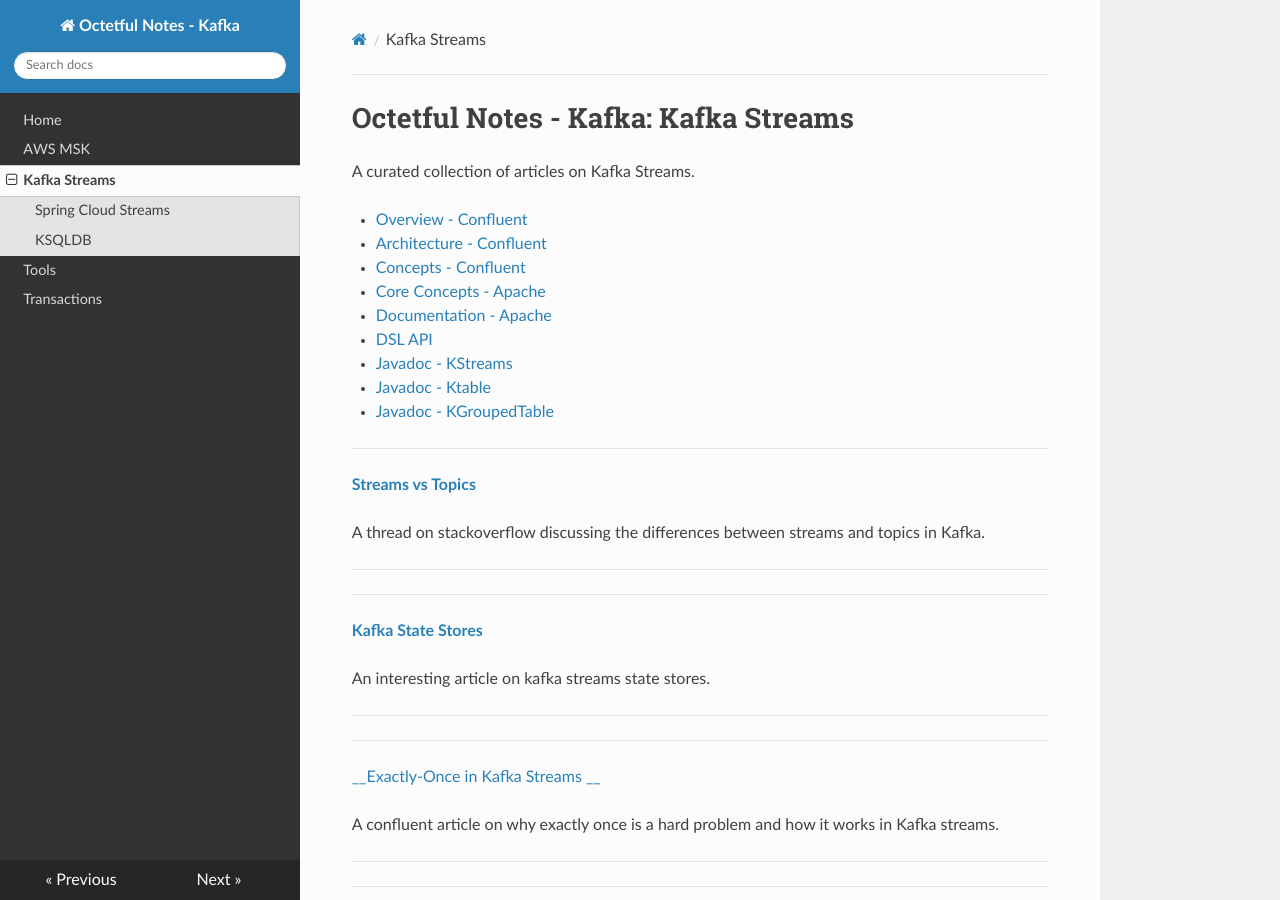
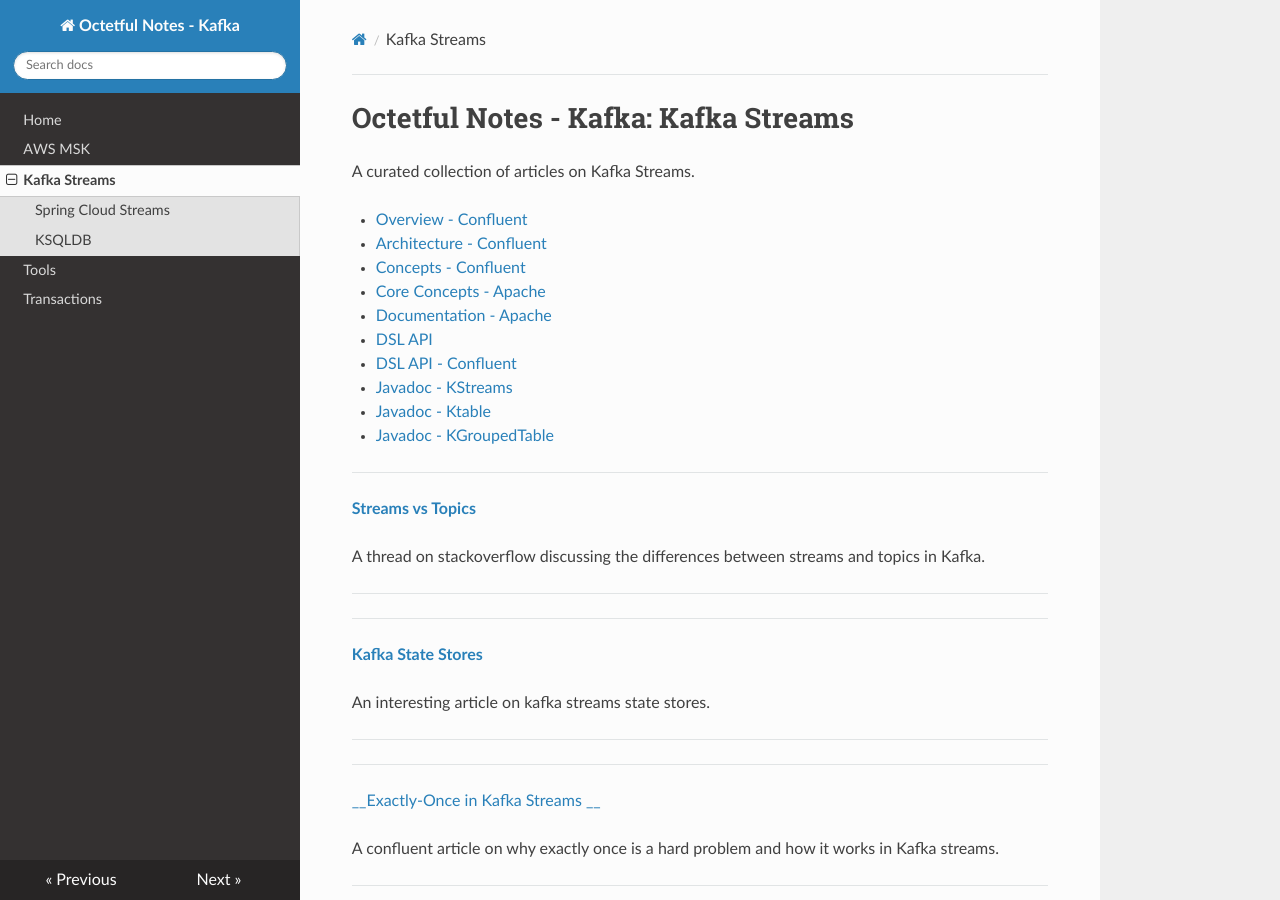
Before and after one commit to octetful-notes/on-kafka, an MkDocs documentation site: the page built from docs/streams/index.md, in a window 1280 px wide and 900 px high. Built offline with MkDocs 1.6.1, drawn with Linux system fonts in a browser that asks for light colours; nearby versions of some CDN libraries.

Commit message:
Add confluent dsl api

```diff
--- a/docs/streams/index.md
+++ b/docs/streams/index.md
@@ -8,6 +8,7 @@
 * [Core Concepts - Apache](https://kafka.apache.org/21/documentation/streams/core-concepts)
 * [Documentation - Apache](https://kafka.apache.org/documentation/streams/)
 * [DSL API](https://kafka.apache.org/26/documentation/streams/developer-guide/dsl-api.html)
+* [DSL API - Confluent](https://docs.confluent.io/platform/current/streams/developer-guide/dsl-api.html#)
 * [Javadoc - KStreams](https://kafka.apache.org/23/javadoc/org/apache/kafka/streams/kstream/KStream.html)
 * [Javadoc - Ktable](https://kafka.apache.org/10/javadoc/org/apache/kafka/streams/kstream/KTable.html)
 * [Javadoc - KGroupedTable](https://kafka.apache.org/10/javadoc/org/apache/kafka/streams/kstream/KGroupedTable.html)
```
